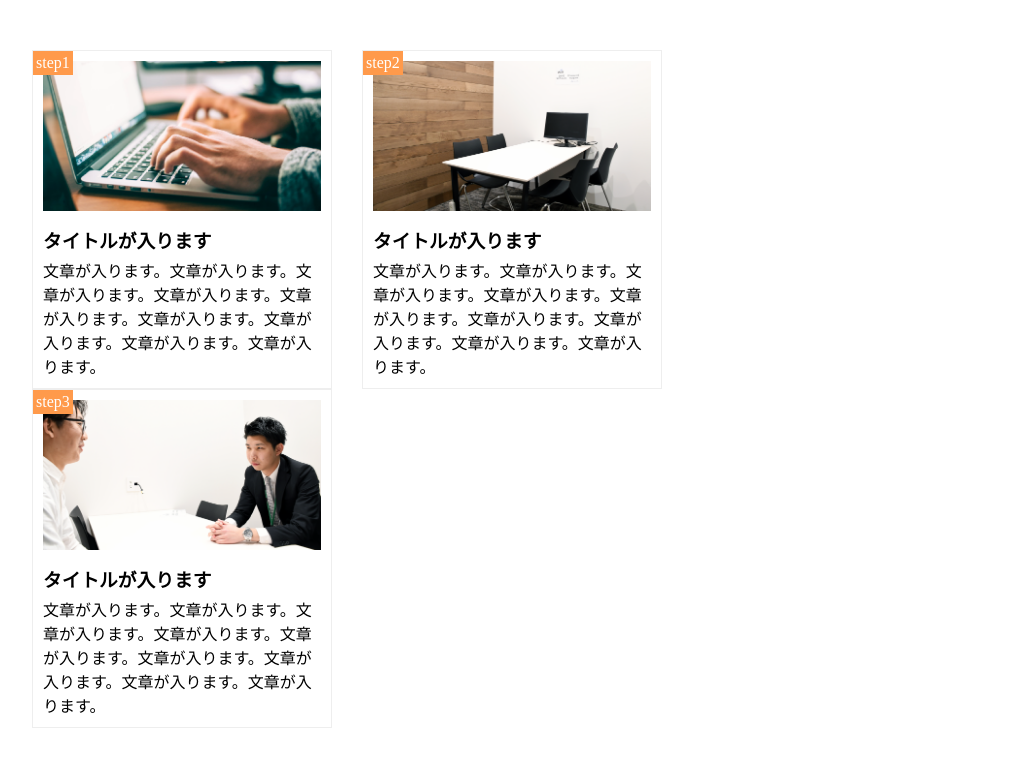
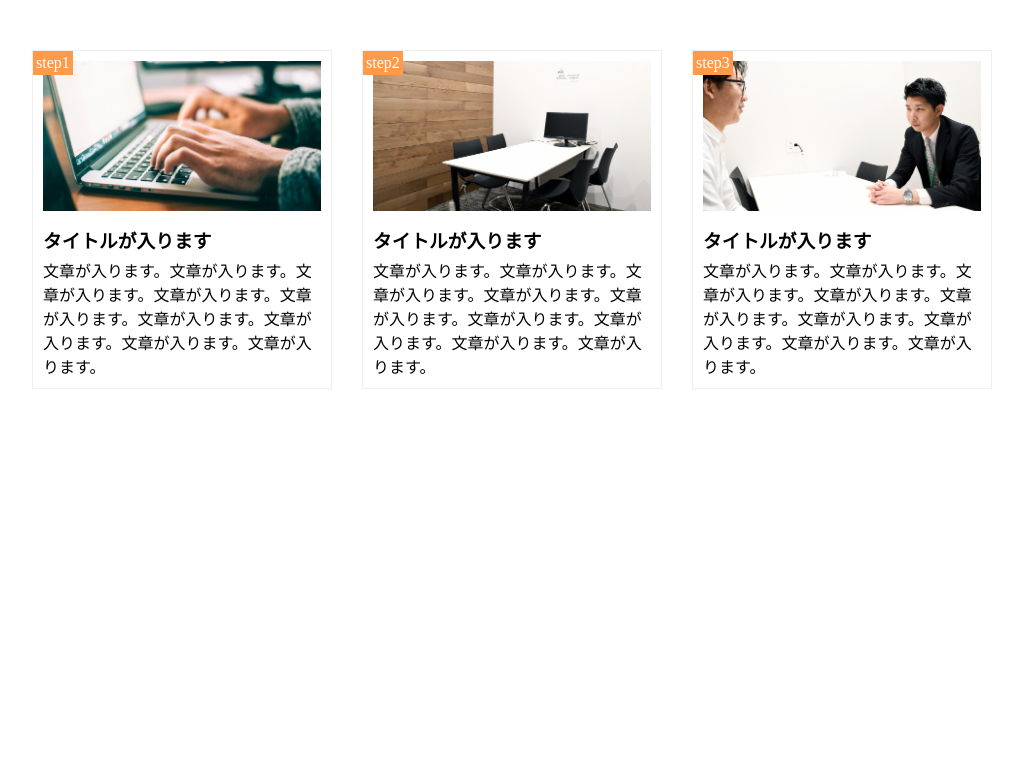
Before and after one commit to takuma39/chapter9_exercise, a plain HTML site: page index.html in a window 1280 px wide. Shown: the whole page, without its empty margins (128-1151 px from the left). Drawn offline with Linux system fonts and the light colour scheme.

Commit message:
[Finish]1-9-exercise

```diff
--- a/style.css
+++ b/style.css
@@ -22,6 +22,10 @@ main{
   padding: 10px;
   position: relative;
   border: 1px solid #eee;
+}
+
+.box:last-child{
+  margin-right: 0;
 }
 
 .box-image1{
```
